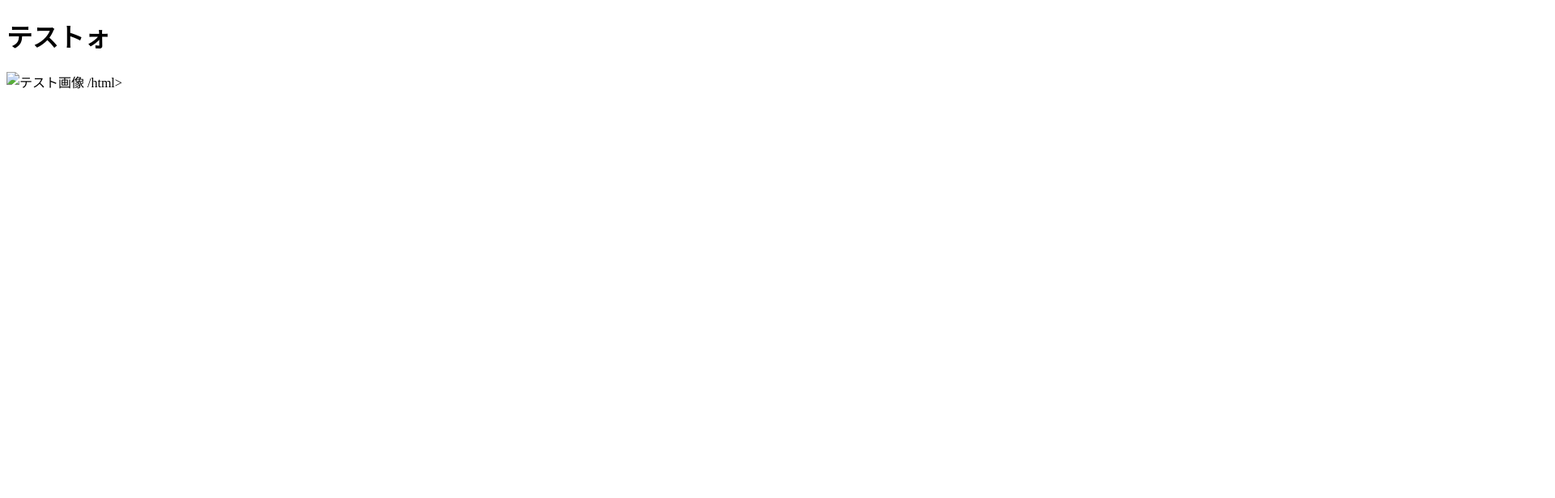
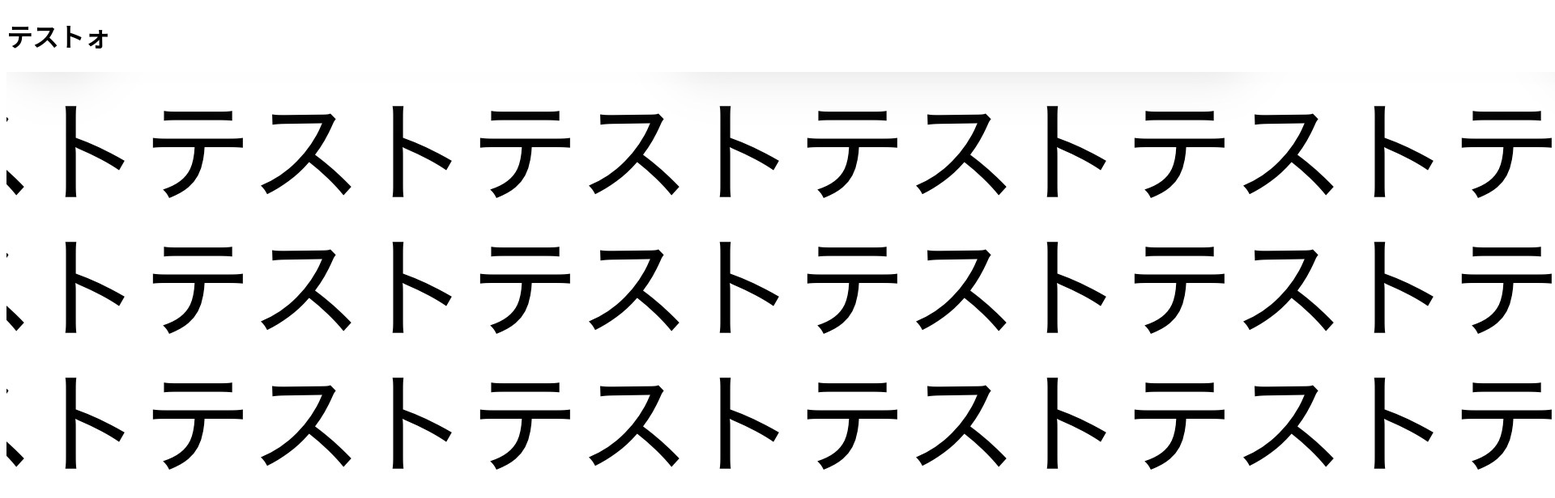
Before and after one commit to makiyyy/username.github.io, a plain HTML site: page index.html in a window 1280 px wide. Shown: the top 616 px of the page at 81% size, 1920 px wide, since content can reach past the window. Drawn offline with Linux system fonts and the light colour scheme.

Commit message:
Add files via upload

```diff
--- a/index.html
+++ b/index.html
@@ -6,6 +6,6 @@
 </head>
 <body>
 <h1>テストォ</h1>
-  <img src="tesuto.png" alt="テスト画像">
+  <img src="tesuto.jpg" alt="テスト画像">
 </body>
 /html>
```
